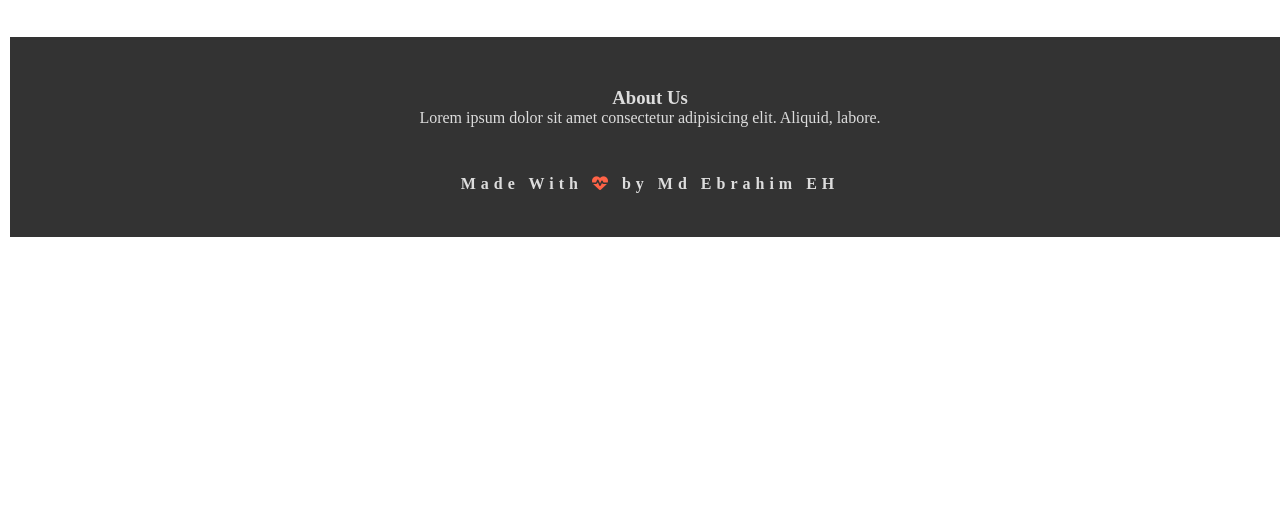
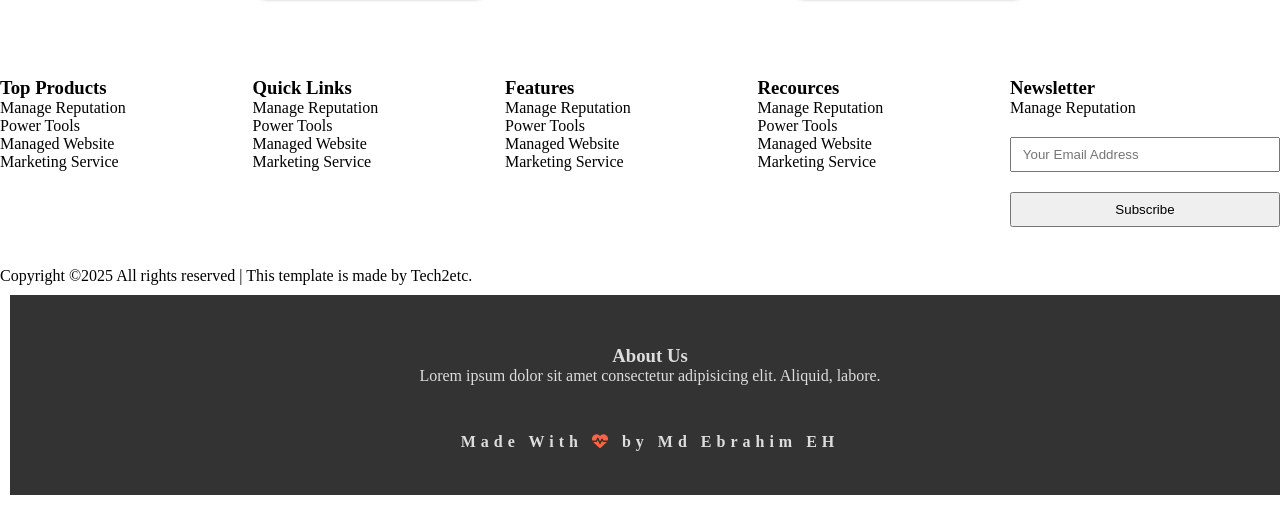
Before and after one commit to EbrahimEh/TechEdu-Project, a plain HTML site: page index.html in a window 1280 px wide. Shown: the part 4192-4697 px from the top of the page. Before the commit the page ends 4439 px from the top, so only its background shows below. Drawn offline with Linux system fonts and the light colour scheme.

Commit message:
Update index.html

```diff
--- a/index.html
+++ b/index.html
@@ -22,7 +22,7 @@
                 <i class="fa-solid fa fa-xmark" onclick="hidemenu()"></i>
                 <ul>
                     <li><a href="#">Home</a></li>
-                    <li><a href="#">About</a></li>
+                    <li><a href="#about">About</a></li>
                     <li><a href="#">Blog</a></li>
                     <li><a href="#">Courses</a></li>
                     <li><a href="#">Contact</a></li>
@@ -226,7 +226,7 @@
        <!-- ---------Community Experts---------- -->
         <section class="community fh1">
             <h1>Community Experts</h1>
-            <h4 class="fh1">Replenish man have thing gathering lights yielding shall you</h4>
+            <h4 class="fh1">Next Accessories Limited   (Rupganj, Naraynganj)</h4>
 
             <div class="row">
                 <div class="community-col">
@@ -259,12 +259,78 @@
                         <i class="fa-brands fa fa-linkedin"></i>
                     </div>
                 </div>
+                <div class="community-col">
+                    <img src="img/en.png" >
+                    <h3>Enamul Hauqe</h3>
+                    <p>Software Manegment</p>
+                    <div class="icon">
+                        <i class="fa-brands fa fa-facebook"></i>
+                        <i class="fa-brands fa fa-instagram"></i>
+                        <i class="fa-brands fa fa-linkedin"></i>
+                    </div>
+                </div>
             </div>
         </section>
 
 
+        <!-- ----footer---- -->
+         <section class="pro-footer">
+           <div class="p-footer">
+             <div class="row">
+                <div class="fotter-col">
+                <h3>Top Products</h3>
+                <div class="fp">
+                    <p>Manage Reputation</p>
+                <p>Power Tools</p>
+                <p>Managed Website</p>
+                <p>Marketing Service</p>
+                </div>
+            </div>
+                <div class="fotter-col">
+                <h3>Quick Links</h3>
+                <div class="fp">
+                    <p>Manage Reputation</p>
+                <p>Power Tools</p>
+                <p>Managed Website</p>
+                <p>Marketing Service</p>
+                </div>
+            </div>
+                <div class="fotter-col">
+               <h3>Features</h3>
+                <div class="fp">
+                    <p>Manage Reputation</p>
+                <p>Power Tools</p>
+                <p>Managed Website</p>
+                <p>Marketing Service</p>
+                </div>
+            </div>
+                <div class="fotter-col">
+               <h3>Recources</h3>
+                <div class="fp">
+                    <p>Manage Reputation</p>
+                <p>Power Tools</p>
+                <p>Managed Website</p>
+                <p>Marketing Service</p>
+                </div>
+            </div>
+                <div class="fotter-col">
+                <h3>Newsletter</h3>
+                <div class="fp">
+                    <p>Manage Reputation</p>
+                </div>
+                <div class="news">
+                    <input type="text" placeholder="   Your Email Address">
+                    <input class="ninput" type="button" value="Subscribe">
+                </div>
+            </div>
+            </div>
+            <p class="copy">Copyright ©2025 All rights reserved | This template is made by Tech2etc. </p>
+           </div>
+         </section>
 
-        <div class="footer">
+
+
+        <div class="footer" id="about">
             <h3>About Us</h3>
             <p>Lorem ipsum dolor sit amet consectetur adipisicing elit. Aliquid, labore.</p>
             <br>
```
